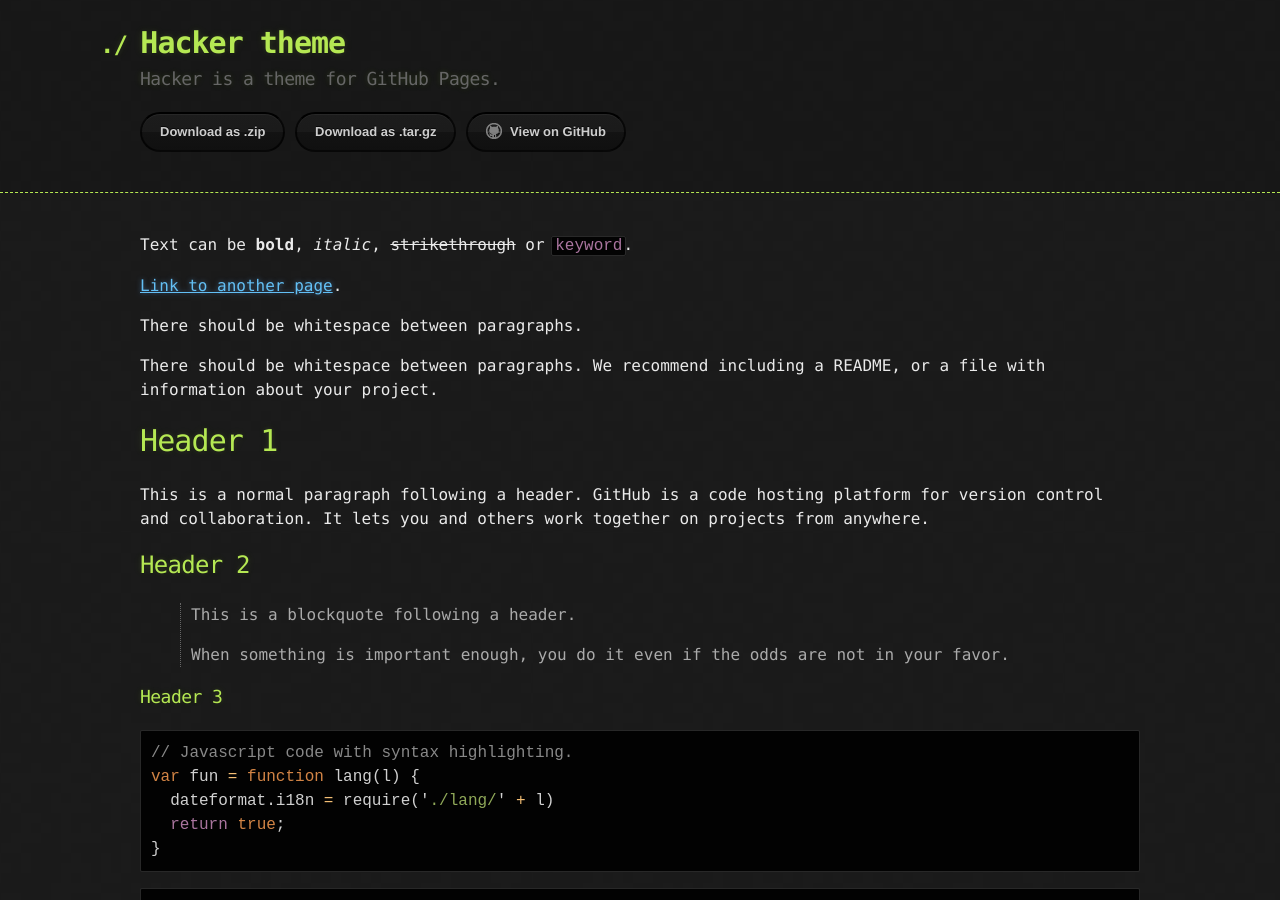
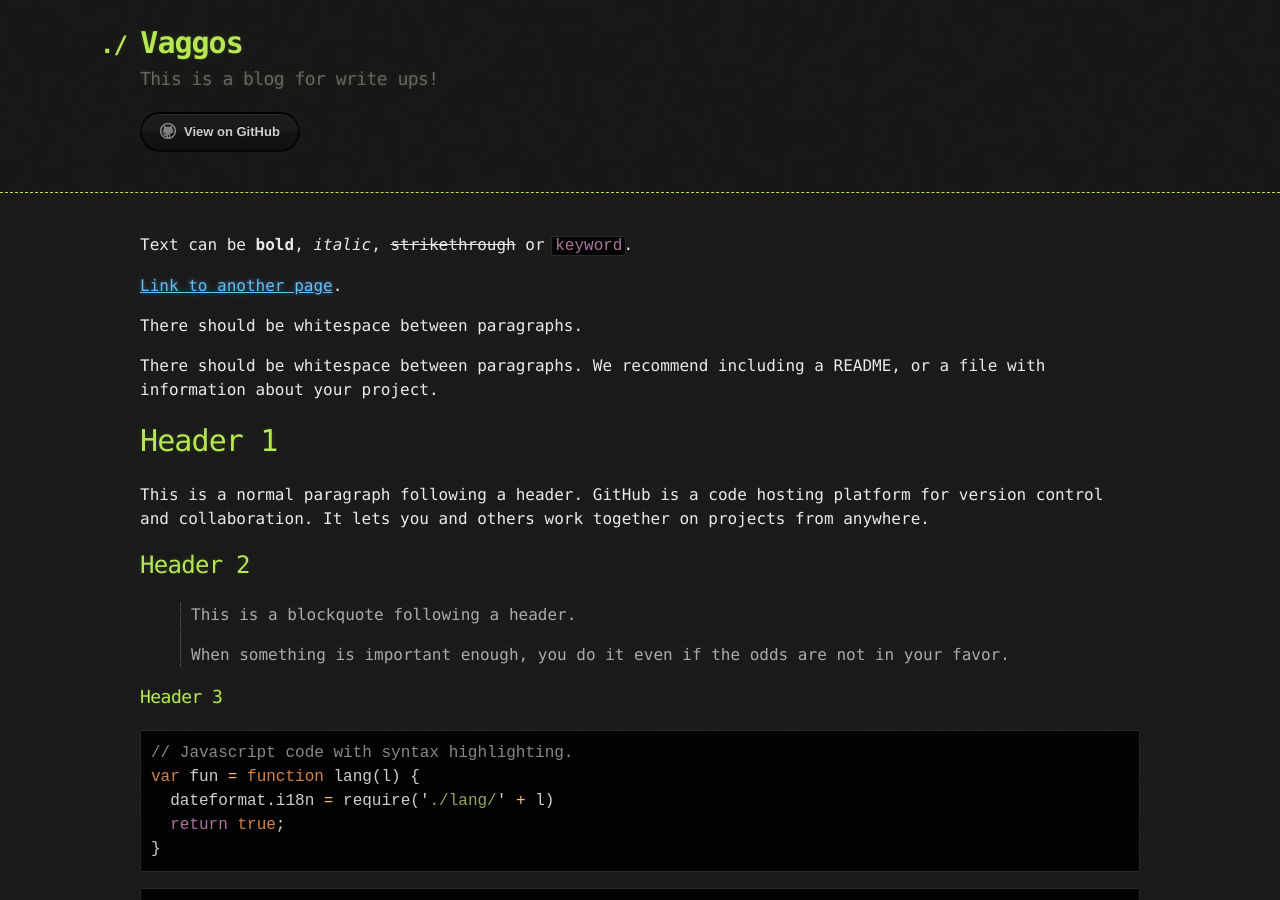
Before and after one commit to g0sv4/vaggos542.github.io, a Jekyll site: the page built from index.md, in a window 1280 px wide and 900 px high. Built offline with Jekyll 4.4.1, drawn with Linux system fonts in a browser that asks for light colours.

Commit message:
Changing config

```diff
--- a/_config.yml
+++ b/_config.yml
@@ -1,5 +1,5 @@
-title: Hacker theme
-description: Hacker is a theme for GitHub Pages.
-show_downloads: true
+title: Vaggos
+description: This is a blog for write ups!
+show_downloads: false
 google_analytics:
 theme: jekyll-theme-hacker
```
